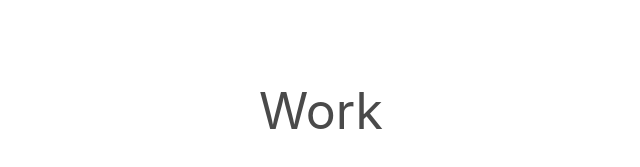
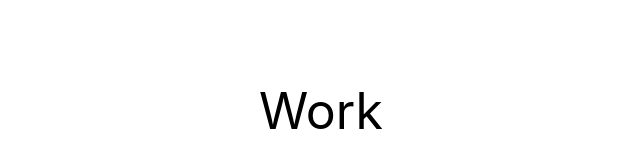
Before and after one commit to arowland900/alex_site, a plain HTML site: page index.html in a window 1280 px wide. Shown: the part 153-320 px from the top of the page, 319-959 px from the left. Drawn offline with nearby package versions, Linux system fonts and the light colour scheme.

Commit message:
color changes

```diff
--- a/index.html
+++ b/index.html
@@ -33,7 +33,7 @@
         <br>
         <br>
 
-        <h1 class="work"> Work </h1>
+        <h1 class="work head"> Work </h1>
 	</div>
 
 </body>
--- a/style.css
+++ b/style.css
@@ -17,6 +17,9 @@
     font-size: 50px;
     padding: 5px 0 0 0;
 }
+.head {
+    color: black;
+}
 
 
 /* Clear floats after the columns */
```
